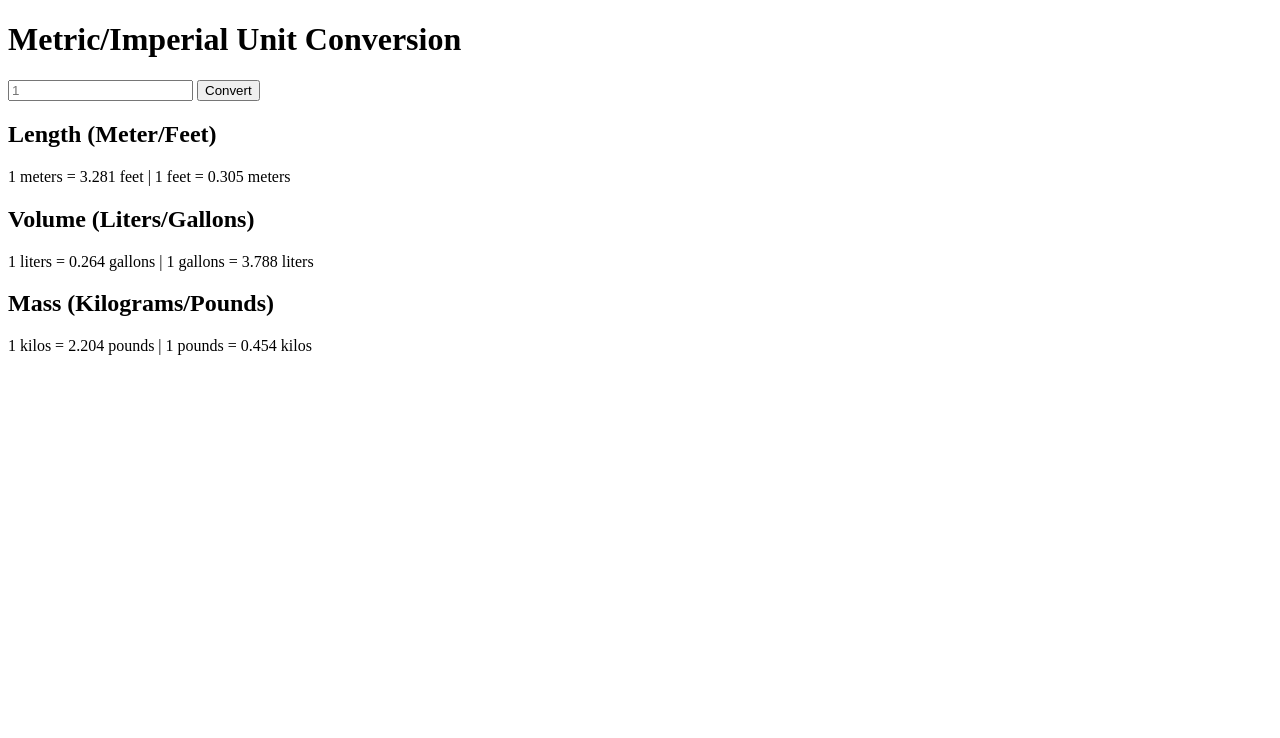
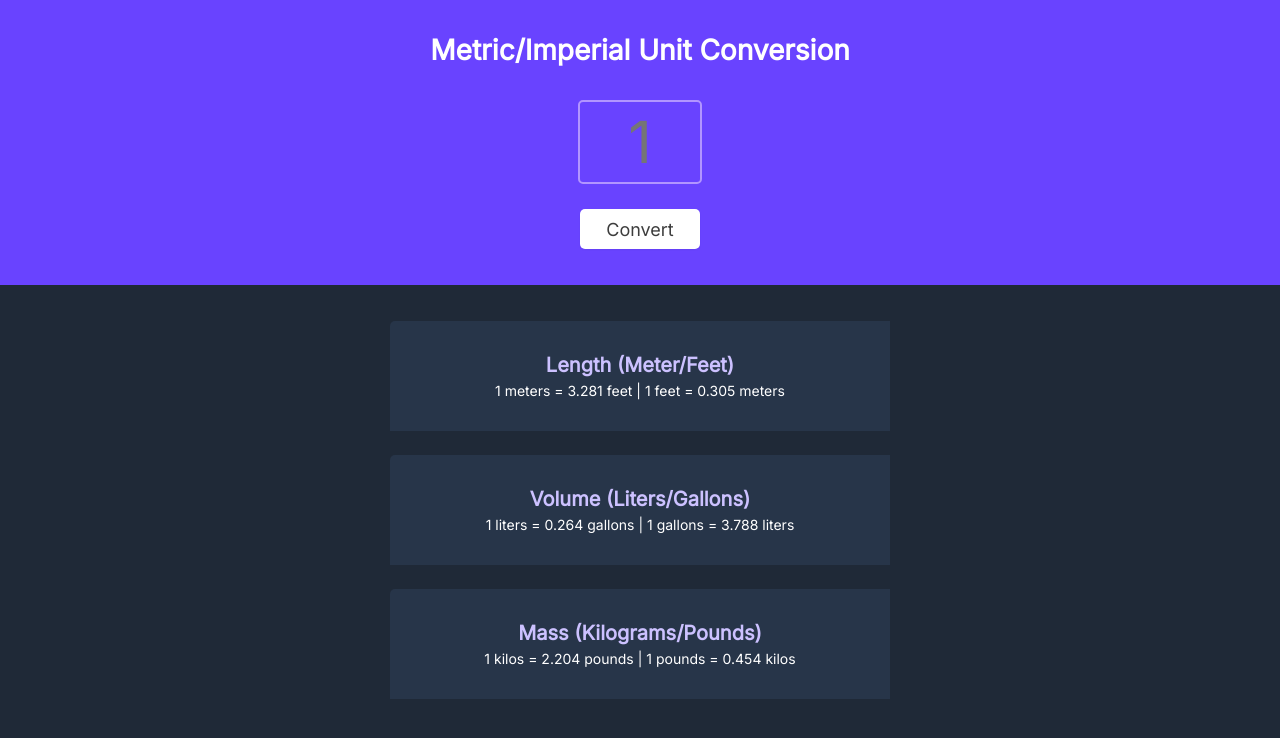
Before and after one commit to Olemio/unit-converter, a plain HTML site: page index.html in a window 1280 px wide. Drawn offline with Linux system fonts and the light colour scheme.

Commit message:
added css

```diff
--- a/index.css
+++ b/index.css
@@ -0,0 +1,77 @@
+* {
+    margin: 0;
+    padding: 0;
+    font-family: inter;
+    color: white;
+}
+
+header {
+    background-color: #6943FF;
+    display: flex;
+    flex-direction: column;
+    align-items: center;
+    height: 285px;
+}
+
+#title {
+    margin: 33px;
+}
+
+input {
+    height: 80px;
+    width: 120px;
+    border-radius: 5px;
+    border: 2px solid #B295FF;
+    background-color: #6943FF;
+    margin-bottom: 25px;
+    font-size: 58px;
+    color: white;
+    text-align: center;
+}
+
+button {
+    height: 40px;
+    width: 120px;
+    color: #3d3d3d;
+    font-size: 18px;
+    font-family: Inter;
+    border-radius: 5px;
+    border: none;
+    background-color: white;
+    box-shadow: 0px 1px 2px 0px rgba(0, 0, 0, 0.05);
+}
+
+main {
+    background-color: #1F2937;
+    display: flex;
+    flex-direction: column;
+    align-items: center;
+    padding-top: 24px;
+    height: 1200px;
+}
+
+h1 {
+    font-size: 28px;
+}
+
+h2 {
+    color: #CCC1FF;
+    font-size: 20px;
+    margin-bottom: 5px;
+}
+
+p {
+    font-size: 14px;
+}
+
+.unit-container {
+    background-color: #273549;
+    height: 110px;
+    width: 500px;
+    display: flex;
+    flex-direction: column;
+    align-items: center;
+    justify-content: center;
+    margin: 12px 25px;
+    border-radius: 5px 0 0 0;
+}
--- a/index.html
+++ b/index.html
@@ -4,22 +4,34 @@
     <meta charset="UTF-8">
     <meta name="viewport" content="width=device-width, initial-scale=1.0">
     <title>Document</title>
+    <link rel="stylesheet" href="index.css">
+    <link rel="preconnect" href="https://fonts.googleapis.com">
+    <link rel="preconnect" href="https://fonts.gstatic.com" crossorigin>
+    <link href="https://fonts.googleapis.com/css2?family=Inter&display=swap" rel="stylesheet">
 </head>
 <body>
     <header>
-        <h1>Metric/Imperial Unit Conversion</h1>
+        <h1 id="title">Metric/Imperial Unit Conversion</h1>
         <input id="amount-input" type="text" placeholder="1">
         <button id="convert-btn">Convert</button>
     </header>
     <main>
+        <div class="unit-container">
             <h2>Length (Meter/Feet)</h2>
             <p id="length-el"></p>
+        </div>
 
+        <div class="unit-container">
             <h2>Volume (Liters/Gallons)</h2>
             <p id="volume-el"></p>
+        </div>
 
+
+        <div class="unit-container">
             <h2>Mass (Kilograms/Pounds)</h2>
             <p id="mass-el"></p>
+        </div>
+
     </main>
     <script src="index.js"></script>
 </body>
```
Lines whose indentation alone changed are shown as unchanged.
